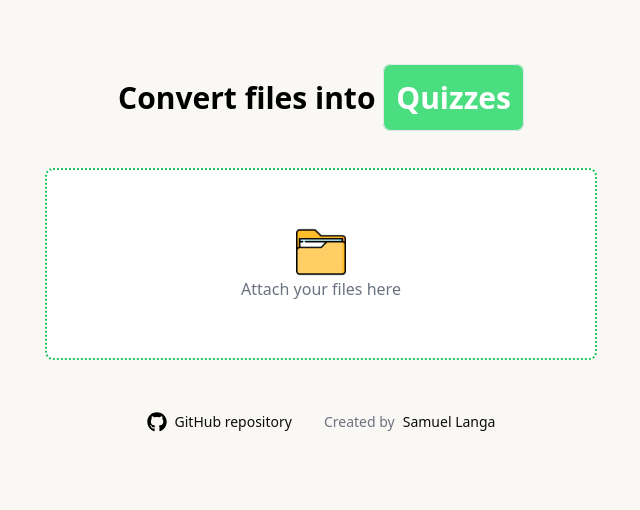
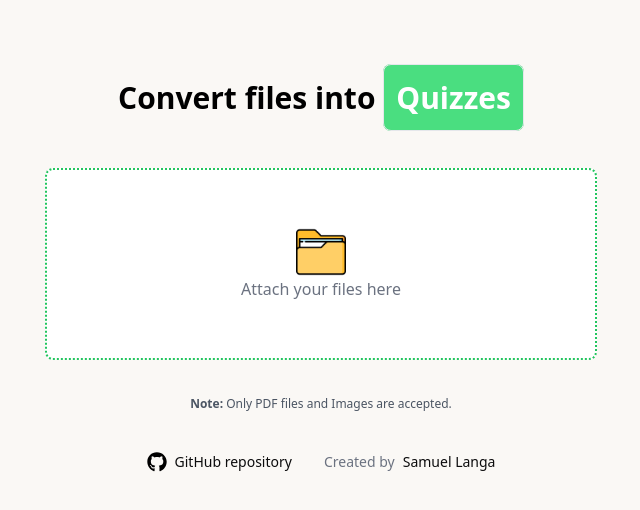
Before and after one commit to samuellangajr/doc-to-quiz, a Next.js app: page / in a window 1280 px wide. Shown: the top 510 px of the page, without its empty margins (319-959 px from the left). Built offline with nearby package versions, Linux system fonts and the light colour scheme.

Commit message:
feat: note and limitation about supported file formats

```diff
--- a/src/app/page.tsx
+++ b/src/app/page.tsx
@@ -70,6 +70,11 @@ export default function Home() {
                     onGenerateMore={() => handleFileUpload(file!)}
                 />
             )}
+            <section className="flex justify-center items-center mt-6">
+                <p className="text-gray-600 text-xs">
+                    <span className="font-semibold">Note: </span>Only PDF files and Images are accepted.
+                </p>
+            </section>
         </main>
     );
 }
--- a/src/components/inputFile.tsx
+++ b/src/components/inputFile.tsx
@@ -36,6 +36,7 @@ const InputFile: React.FC<InputFileProps> = ({ onFileUpload }) => {
                         <input
                             type="file"
                             className="w-full h-full opacity-0 cursor-pointer"
+                            accept=".pdf, image/*"
                             onChange={handleFileChange}
                         />
                     </div>
```
